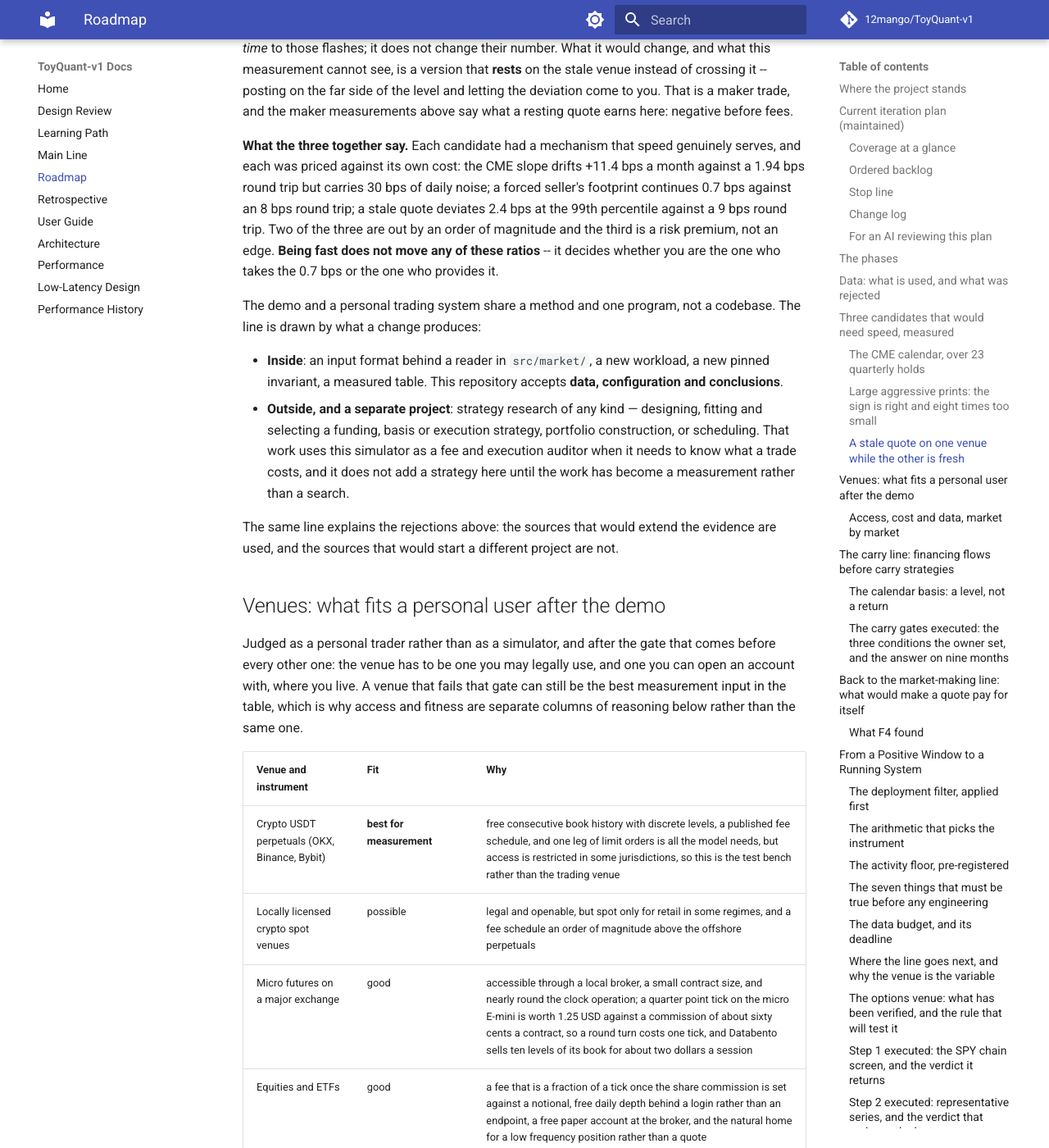
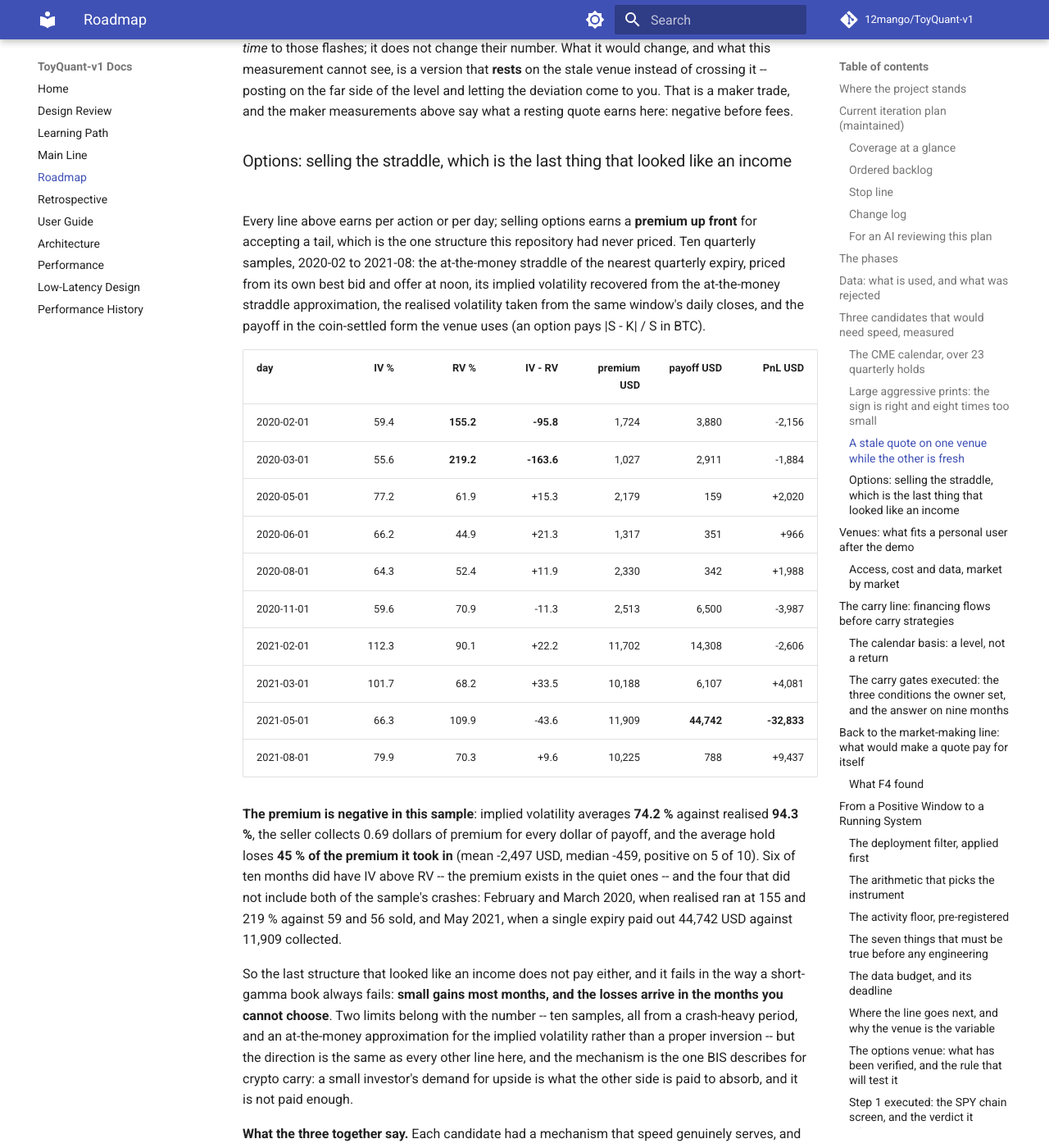
Before and after one commit to 12mango/ToyQuant-v1, an MkDocs documentation site: the page built from docs/ROADMAP.md, in a window 1280 px wide and 1400 px high, scrolled down 12647 px. Shown: the whole window at 82% size. Built offline with MkDocs 1.6.1 and Material for MkDocs 9.7.7, drawn with Linux system fonts in a browser that asks for light colours; comment, search, counter and statistics services are not loaded.

Commit message:
Options: sell the straddle and measure whether the premium is there
The one structure this repository had never priced: ten quarterly at-the-money straddles on Deribit, 2020-02 to 2021-08, priced from their own best bid and offer, implied volatility recovered from the straddle approximation and realised volatility from the same window. Implied averages 74.2 percent against realised 94.3, so the premium is negative in this sample: the seller collects 0.69 dollars for every dollar of payoff and loses 45 percent of the premium on average, positive on 5 of 10. Six of ten months had IV above RV -- the premium exists in quiet months -- and the four that did not include both crashes in the sample, February and March 2020 at 155 and 219 percent realised against 59 and 56 sold, and May 2021 where one expiry paid 44,742 against 11,909 collected. Short gamma fails the way it always fails: small gains most months, losses in the months you cannot choose.

```diff
--- a/docs/ROADMAP.md
+++ b/docs/ROADMAP.md
@@ -252,6 +252,41 @@ What it would change, and what this measurement cannot see, is a version that **
 crossing it -- posting on the far side of the level and letting the deviation come to you. That is a maker trade, and
 the maker measurements above say what a resting quote earns here: negative before fees.
 
+### Options: selling the straddle, which is the last thing that looked like an income
+
+Every line above earns per action or per day; selling options earns a **premium up front** for accepting a tail, which
+is the one structure this repository had never priced. Ten quarterly samples, 2020-02 to 2021-08: the at-the-money
+straddle of the nearest quarterly expiry, priced from its own best bid and offer at noon, its implied volatility
+recovered from the at-the-money straddle approximation, the realised volatility taken from the same window's daily
+closes, and the payoff in the coin-settled form the venue uses (an option pays |S - K| / S in BTC).
+
+| day | IV % | RV % | IV - RV | premium USD | payoff USD | PnL USD |
+|---|---:|---:|---:|---:|---:|---:|
+| 2020-02-01 | 59.4 | **155.2** | **-95.8** | 1,724 | 3,880 | -2,156 |
+| 2020-03-01 | 55.6 | **219.2** | **-163.6** | 1,027 | 2,911 | -1,884 |
+| 2020-05-01 | 77.2 | 61.9 | +15.3 | 2,179 | 159 | +2,020 |
+| 2020-06-01 | 66.2 | 44.9 | +21.3 | 1,317 | 351 | +966 |
+| 2020-08-01 | 64.3 | 52.4 | +11.9 | 2,330 | 342 | +1,988 |
+| 2020-11-01 | 59.6 | 70.9 | -11.3 | 2,513 | 6,500 | -3,987 |
+| 2021-02-01 | 112.3 | 90.1 | +22.2 | 11,702 | 14,308 | -2,606 |
+| 2021-03-01 | 101.7 | 68.2 | +33.5 | 10,188 | 6,107 | +4,081 |
+| 2021-05-01 | 66.3 | 109.9 | -43.6 | 11,909 | **44,742** | **-32,833** |
+| 2021-08-01 | 79.9 | 70.3 | +9.6 | 10,225 | 788 | +9,437 |
+
+**The premium is negative in this sample**: implied volatility averages **74.2 %** against realised **94.3 %**, the
+seller collects 0.69 dollars of premium for every dollar of payoff, and the average hold loses **45 % of the premium
+it took in** (mean -2,497 USD, median -459, positive on 5 of 10). Six of ten months did have IV above RV -- the
+premium exists in the quiet ones -- and the four that did not include both of the sample's crashes: February and March
+2020, when realised ran at 155 and 219 % against 59 and 56 sold, and May 2021, when a single expiry paid out 44,742
+USD against 11,909 collected.
+
+So the last structure that looked like an income does not pay either, and it fails in the way a short-gamma book
+always fails: **small gains most months, and the losses arrive in the months you cannot choose**. Two limits belong
+with the number -- ten samples, all from a crash-heavy period, and an at-the-money approximation for the implied
+volatility rather than a proper inversion -- but the direction is the same as every other line here, and the mechanism
+is the one BIS describes for crypto carry: a small investor's demand for upside is what the other side is paid to
+absorb, and it is not paid enough.
+
 **What the three together say.** Each candidate had a mechanism that speed genuinely serves, and each was priced
 against its own cost: the CME slope drifts +11.4 bps a month against a 1.94 bps round trip but carries 30 bps of daily
 noise; a forced seller's footprint continues 0.7 bps against an 8 bps round trip; a stale quote deviates 2.4 bps at the
```
